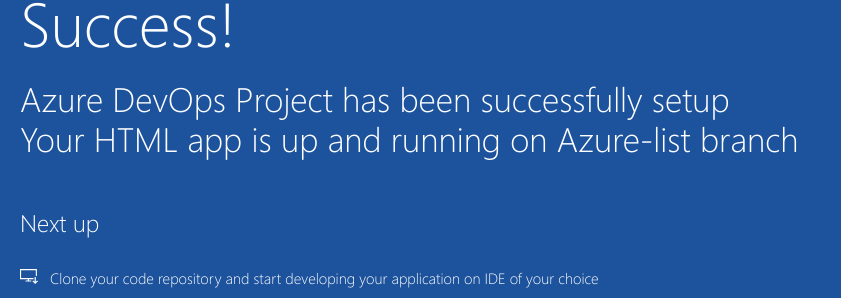
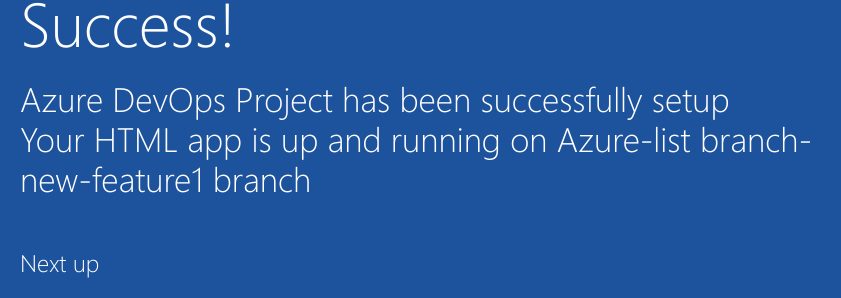
Before and after one commit to chpenchalaiah/SampleProject, a plain HTML site: page index.html in a window 1280 px wide. Shown: the part 392-690 px from the top of the page, 205-1046 px from the left. Drawn offline with Linux system fonts and the light colour scheme.

Commit message:
updated index.html

```diff
--- a/index.html
+++ b/index.html
@@ -20,7 +20,7 @@
             <div class="content-body">
                 <div class="success-text">Success!</div>
                 <div class="description line-1"> Azure DevOps Project has been successfully setup</div>
-                <div class="description line-2"> Your HTML app is up and running on Azure-list branch</div>
+                <div class="description line-2"> Your HTML app is up and running on Azure-list branch-new-feature1 branch</div>
                 <div class="next-steps-container">
                     <div class="next-steps-header">Next up</div>
                     <div class="next-steps-body">
```
